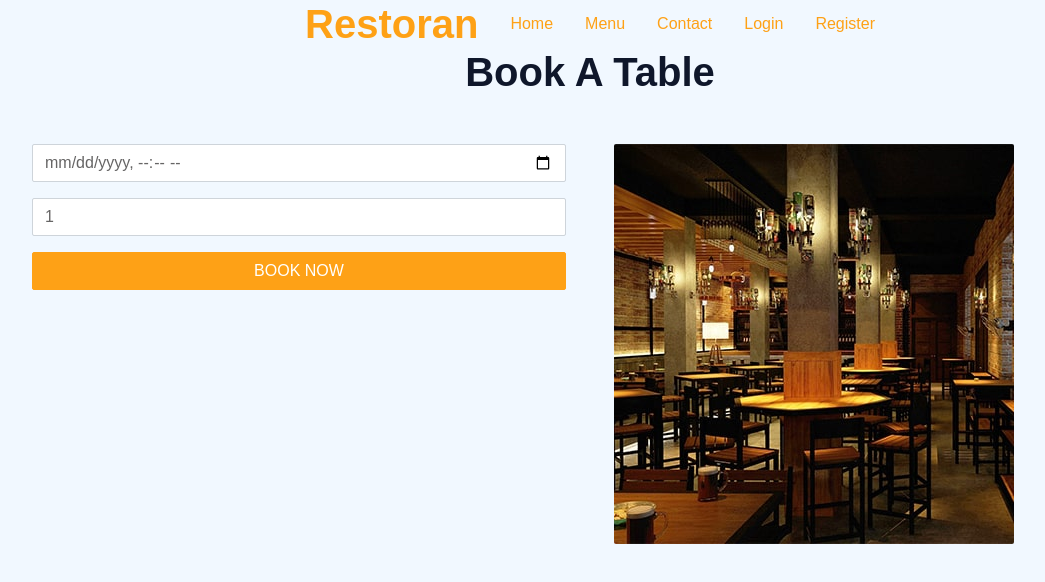
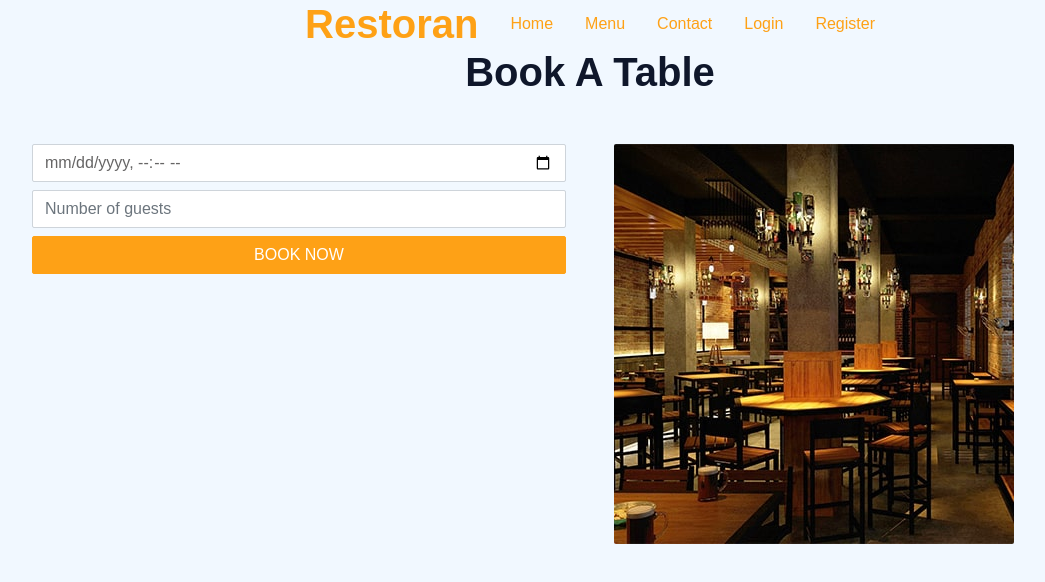
Before and after one commit to tihomirtx88/RestaurantFrontend, a React (Vite) app: page /booking in a window 1280 px wide. Shown: the top 582 px of the page, without its empty margins (50-1095 px from the left). Built offline with nearby package versions, Linux system fonts and the light colour scheme.

Commit message:
Refactoring BookingPage component using react-form-hookl

```diff
--- a/src/api/reservation.ts
+++ b/src/api/reservation.ts
@@ -1,7 +1,10 @@
 import type { Reservation } from "../types/reservation";
 import api from "./axios";
 
-export const createReservation = async (data : {reservation_data: string; gueast: number}) => {
+export const createReservation = async (data : {
+      reservation_date: string;
+      guests: number;
+}) => {
     const res = await api.post("/reservations/", data);
     return res.data;
 };
--- a/src/pages/BookingPage.tsx
+++ b/src/pages/BookingPage.tsx
@@ -1,34 +1,29 @@
-import { useState } from "react";
 import { createReservation } from "../api/reservation";
 import { toast } from "react-toastify";
 import Loader from "../components/Loader";
+import { useForm } from "react-hook-form";
+
+type FormData = {
+  reservation_date: string;
+  guests: number;
+};
 
 function BookingPage() {
+  const {
+    register,
+    handleSubmit,
+    formState: { isSubmitting, errors },
+    reset,
+  } = useForm<FormData>();
 
-    const [date, setDate] = useState("");
-    const [guests, setGuests] = useState(1);
-    const [loading, setLoading] = useState(false);
-
-    const handleSubmit = async ()=> {
+  const onSubmit = async (data: FormData) => {
     try {
-        setLoading(true);
-
-        await createReservation({
-          reservation_data: date,
-          gueast: Number(guests)
-        });
-
-        toast.success("Reservation created successfully!");
-
-        setDate("");
-        setGuests(1);
-
-      } catch (err: unknown) {
-        console.log(err);
-
-        toast.error("Failed to create reservation");
-      }finally{
-        setLoading(false);
+      await createReservation(data);
+      toast.success("Reservation created!");
+      reset();
+    } catch (err) {
+      console.error(err);
+      toast.error("Error creating reservation");
     }
   };
 
@@ -37,39 +32,54 @@ function BookingPage() {
       <div className="container">
         <h1 className="text-center mb-5">Book A Table</h1>
 
-            {loading && <Loader />}
+        {isSubmitting && <Loader />}
 
+        <form onSubmit={handleSubmit(onSubmit)}>
           <div className="row g-5">
             <div className="col-md-6">
-
+              {/* DATE */}
               <input
                 type="datetime-local"
-                className="form-control mb-3"
-                value={date}
-                onChange={(e) => setDate(e.target.value)}
+                className="form-control mb-2"
+                {...register("reservation_date", {
+                  required: "Date is required",
+                })}
+              />
+              {errors.reservation_date && (
+                <small className="text-danger">
+                  {errors.reservation_date.message}
+                </small>
+              )}
+
+              {/* GUESTS */}
+              <input
+                type="number"
+                className="form-control mb-2"
+                placeholder="Number of guests"
+                {...register("guests", {
+                  required: "Guests required",
+                  min: { value: 1, message: "At least 1 guest" },
+                })}
               />
 
-              <input
-                type="number"
-                className="form-control mb-3"
-                value={guests}
-                onChange={(e) => setGuests(Number(e.target.value))}
-              />
+              {errors.guests && (
+                <small className="text-danger">{errors.guests.message}</small>
+              )}
 
               <button
+                type="submit"
                 className="btn btn-primary w-100"
-                onClick={handleSubmit}
-                disabled={loading}
+                disabled={isSubmitting}
               >
-                {loading ? "Booking..." : "Book Now"}
+                {isSubmitting ? "Booking..." : "Book Now"}
               </button>
-
             </div>
 
             <div className="col-md-6">
               <img src="/img/about-1.jpg" className="img-fluid rounded" />
             </div>
           </div>
+        </form>
       </div>
     </div>
   );
```
Lines whose indentation alone changed are shown as unchanged.
